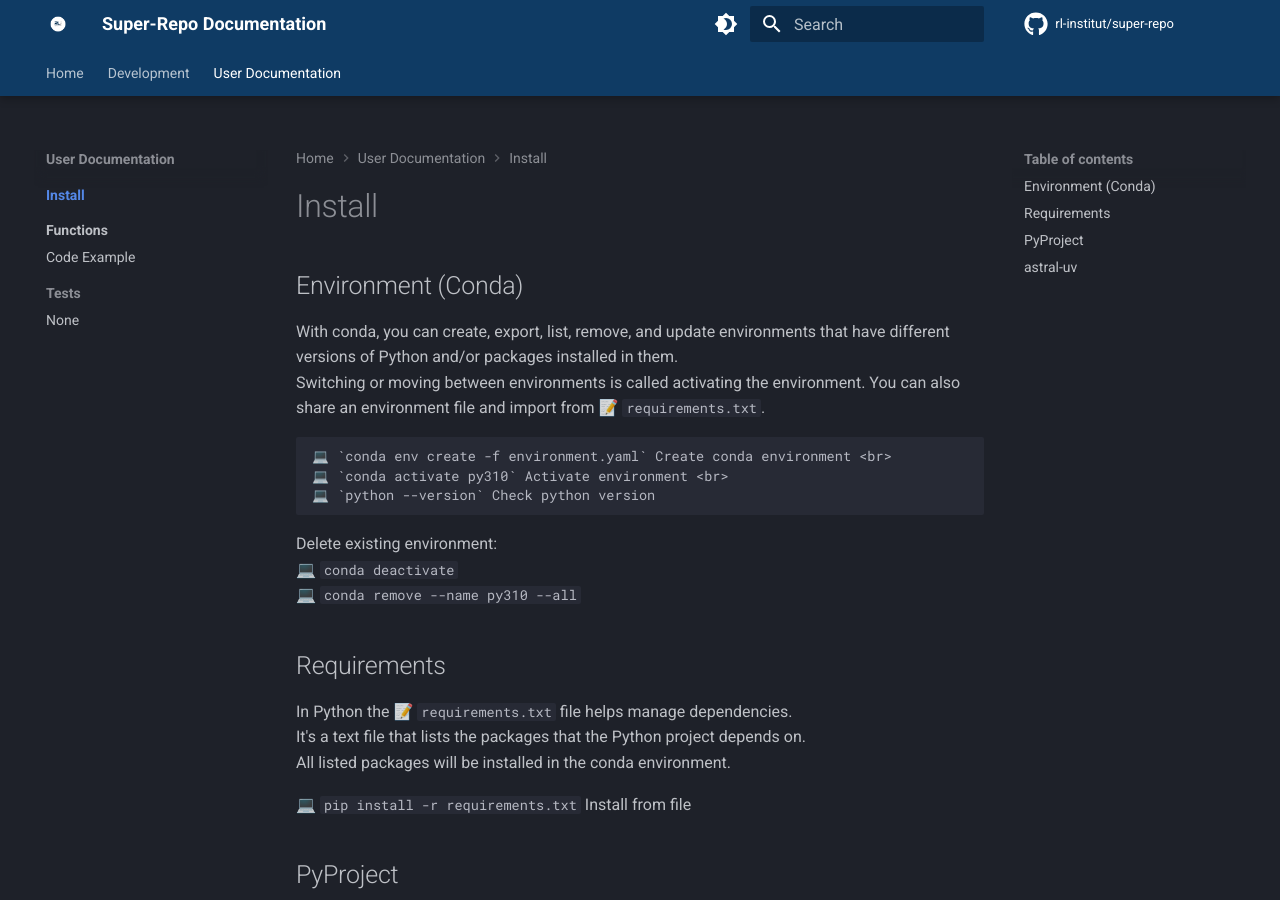
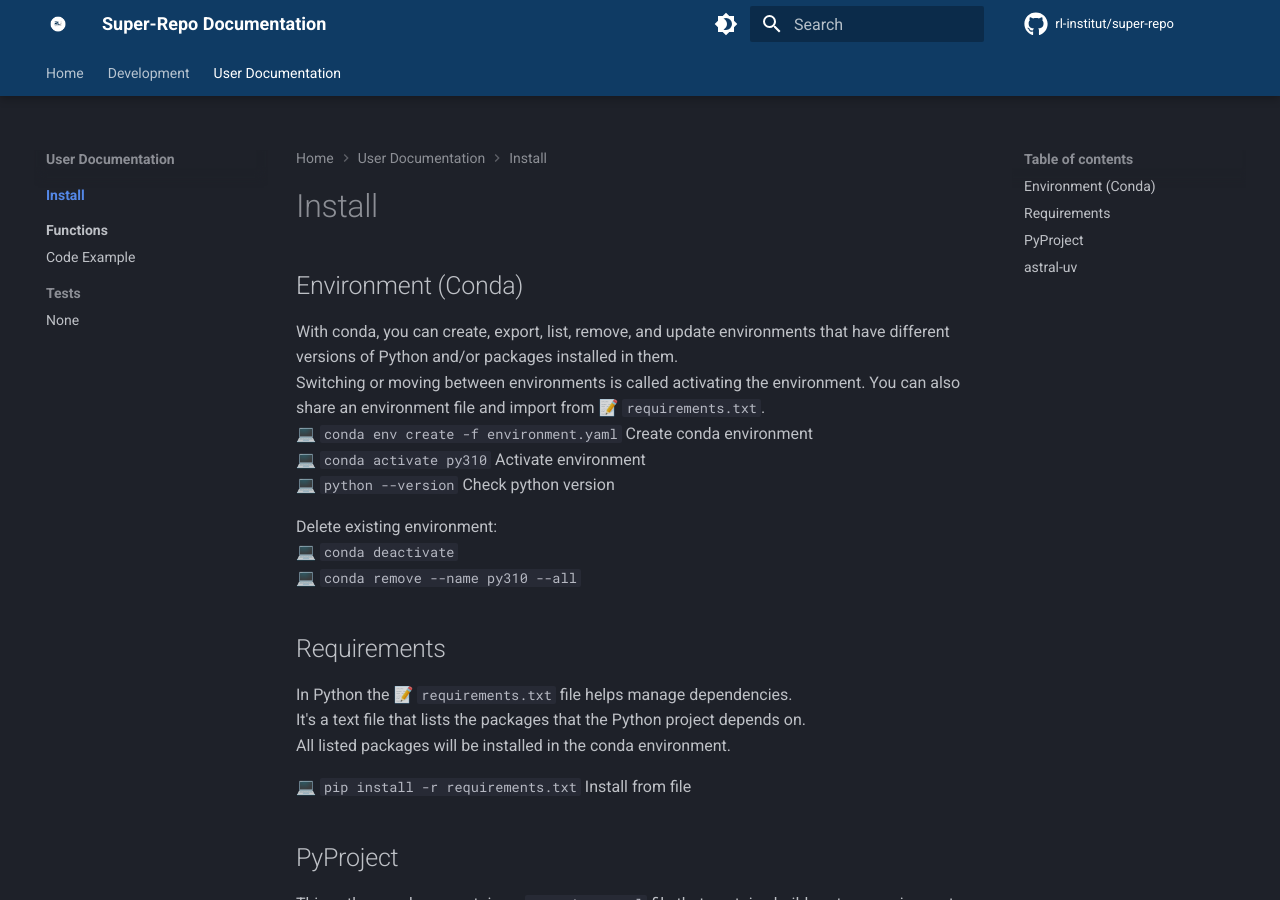
Before and after one commit to rl-institut/super-repo, an MkDocs documentation site: the page built from docs/user_documentation/install/index.md, in a window 1280 px wide and 900 px high. Built offline with MkDocs 1.6.1 and Material for MkDocs 9.7.7, drawn with Linux system fonts in a browser that asks for light colours; comment, search, counter and statistics services are not loaded; the version menu is left out.

```diff
--- a/docs/user_documentation/install/index.md
+++ b/docs/user_documentation/install/index.md
@@ -5,8 +5,7 @@
 With conda, you can create, export, list, remove, and update environments
 that have different versions of Python and/or packages installed in them. <br>
 Switching or moving between environments is called activating the environment.
-You can also share an environment file and import from 📝 `requirements.txt`.
-
+You can also share an environment file and import from 📝 `requirements.txt`. <br>
     💻 `conda env create -f environment.yaml` Create conda environment <br>
     💻 `conda activate py310` Activate environment <br>
     💻 `python --version` Check python version
```
Also changed, not shown: docs/development/collaboration/license_and_citation.md (+1 -1 lines), docs/development/release/index.md (+1 -1 lines).
